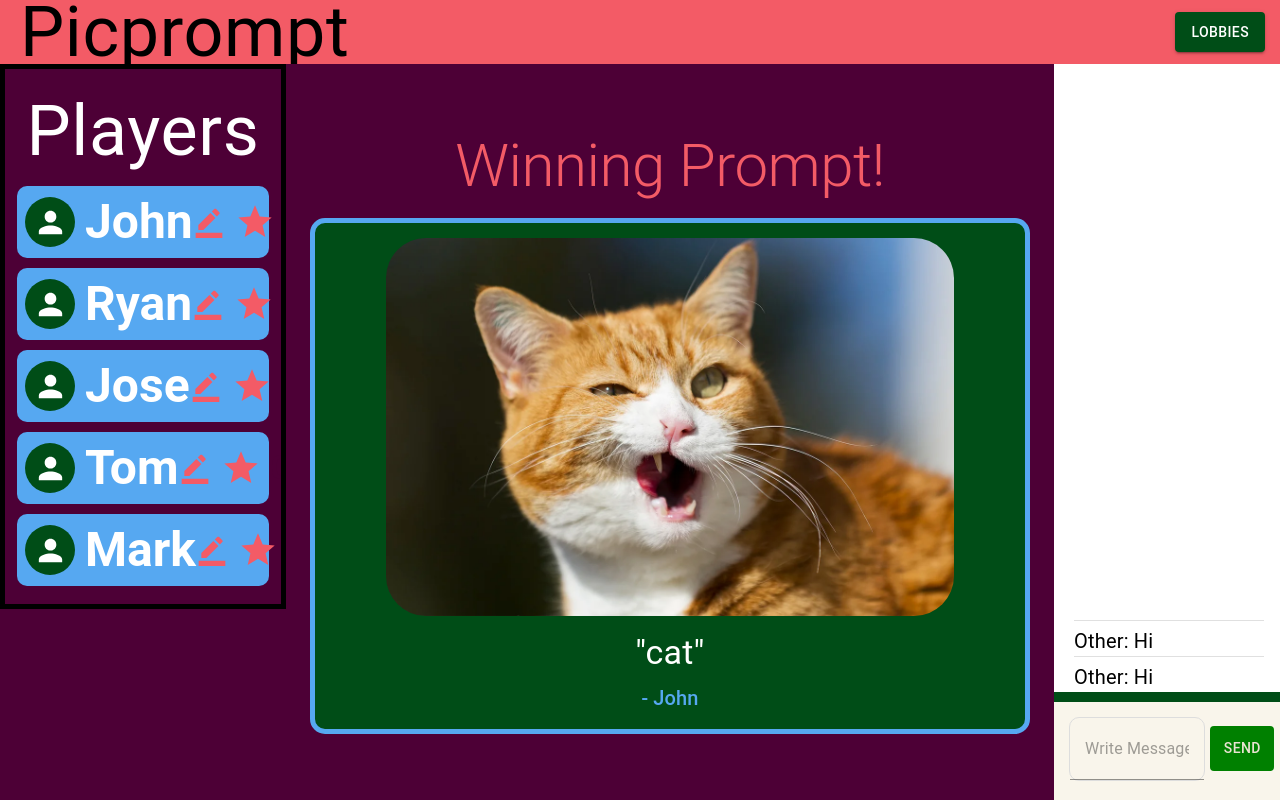
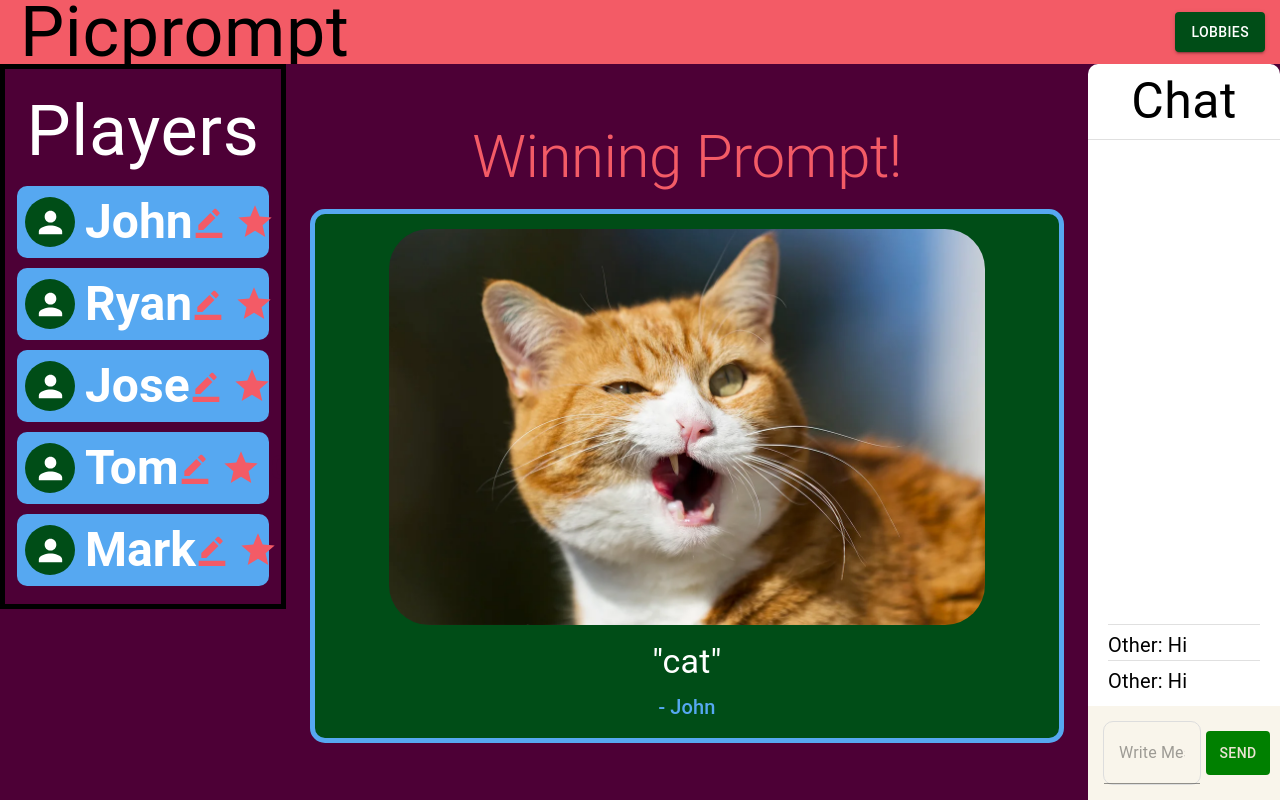
Before and after one commit to dohnnie/se-project, a React (Vite) app in the folder frontend/: page /game in a window 1280 px wide. Built offline with nearby package versions, Linux system fonts and the light colour scheme; no server answers.

Commit message:
modified chat section

```diff
--- /dev/null
+++ b/frontend/src/components/Chat.tsx
@@ -0,0 +1,39 @@
+import { Box, Typography, Divider } from '@mui/material';
+import ChatBody from './ChatBody';
+import ChatFooter from './ChatFooter';
+
+const Chat = () => {
+    return (
+        <Box
+            sx={{
+                display: 'flex',
+                flexDirection: 'column',
+                minHeight: '100%',
+                minWidth: '15%',
+                bgcolor: 'white',
+                borderRadius: '10px',
+            }}
+        >
+            <Box
+                sx={{
+                    display: 'flex',
+                    alignContent: 'center',
+                    justifyContent: 'center',
+                }}
+            >
+                <Typography
+                    sx={{
+                        fontSize: '50px',
+                    }}
+                >
+                    Chat
+                </Typography>
+            </Box>
+            <Divider />
+            <ChatBody />
+            <ChatFooter />
+        </Box>
+    );
+};
+
+export default Chat;
--- a/frontend/src/components/GamePage.tsx
+++ b/frontend/src/components/GamePage.tsx
@@ -2,8 +2,7 @@ import { useState, useEffect } from 'react';
 import { useNavigate } from 'react-router-dom';
 import { Container, Box, Button, Typography, Divider } from '@mui/material';
 import PlayerList from './PlayerList';
-import ChatBody from './ChatBody';
-import ChatFooter from './ChatFooter';
+import Chat from './Chat';
 import GameArea from './GameArea';
 import VotingArea from './VotingArea';
 import WaitingArea from './WaitingArea';
@@ -122,21 +121,7 @@ const GamePage = ({ socket, status = 5 }) => {
                 >
                     {renderGameContent()}
                 </Container>
-                <Box
-                    sx={{
-                        display: "flex",
-                        flexDirection: "column",
-                        minHeight: '92vh',
-                        maxHeight: '92vh',
-                        minWidth: "18vw",
-                        maxWidth: '20vw',
-                        bgcolor: '#004D17',
-                        justifyContent: "space-between",
-                    }}
-                >
-                    <ChatBody />
-                    <ChatFooter />
-                </Box>
+                <Chat />
             </Box>
         </Box>
     );
```
